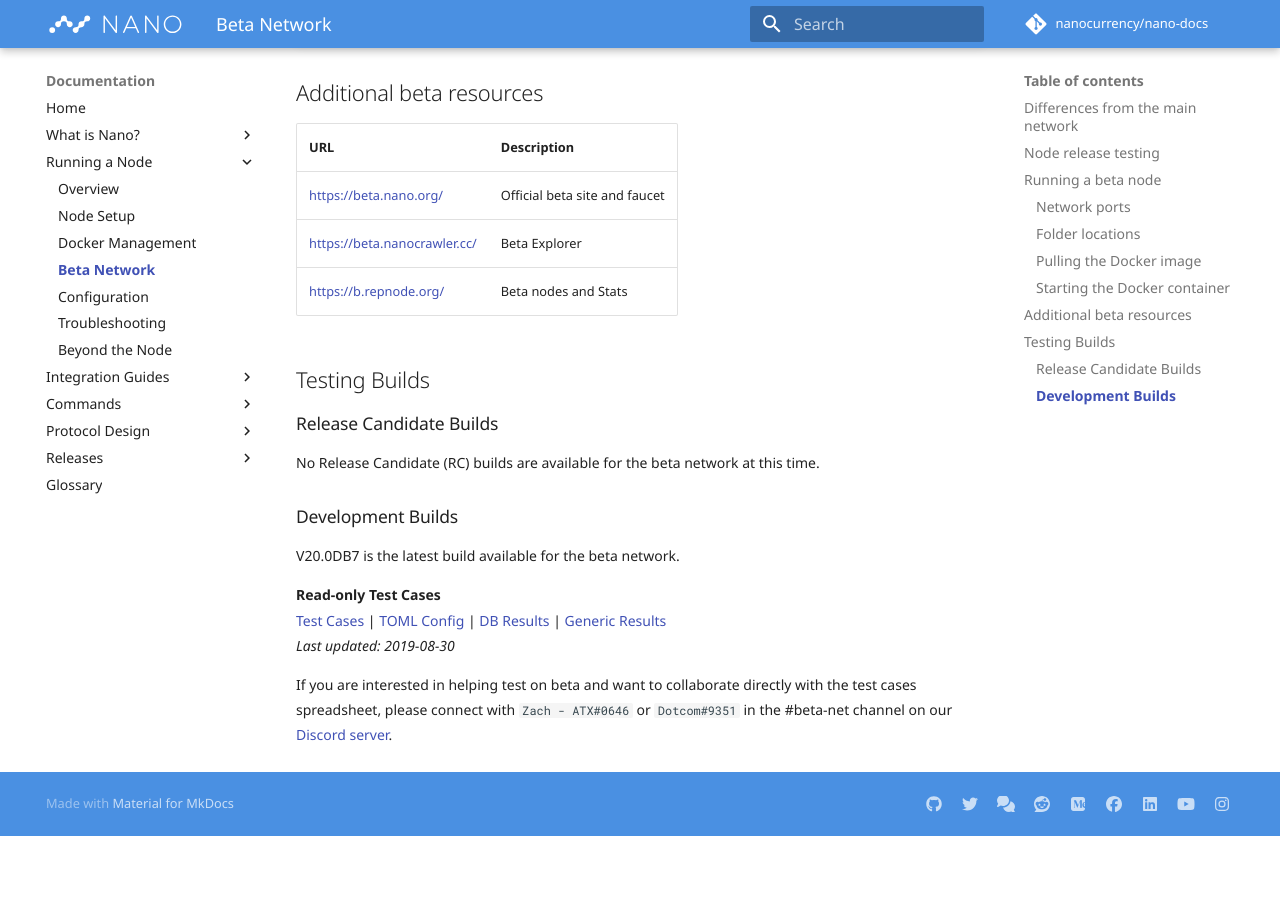
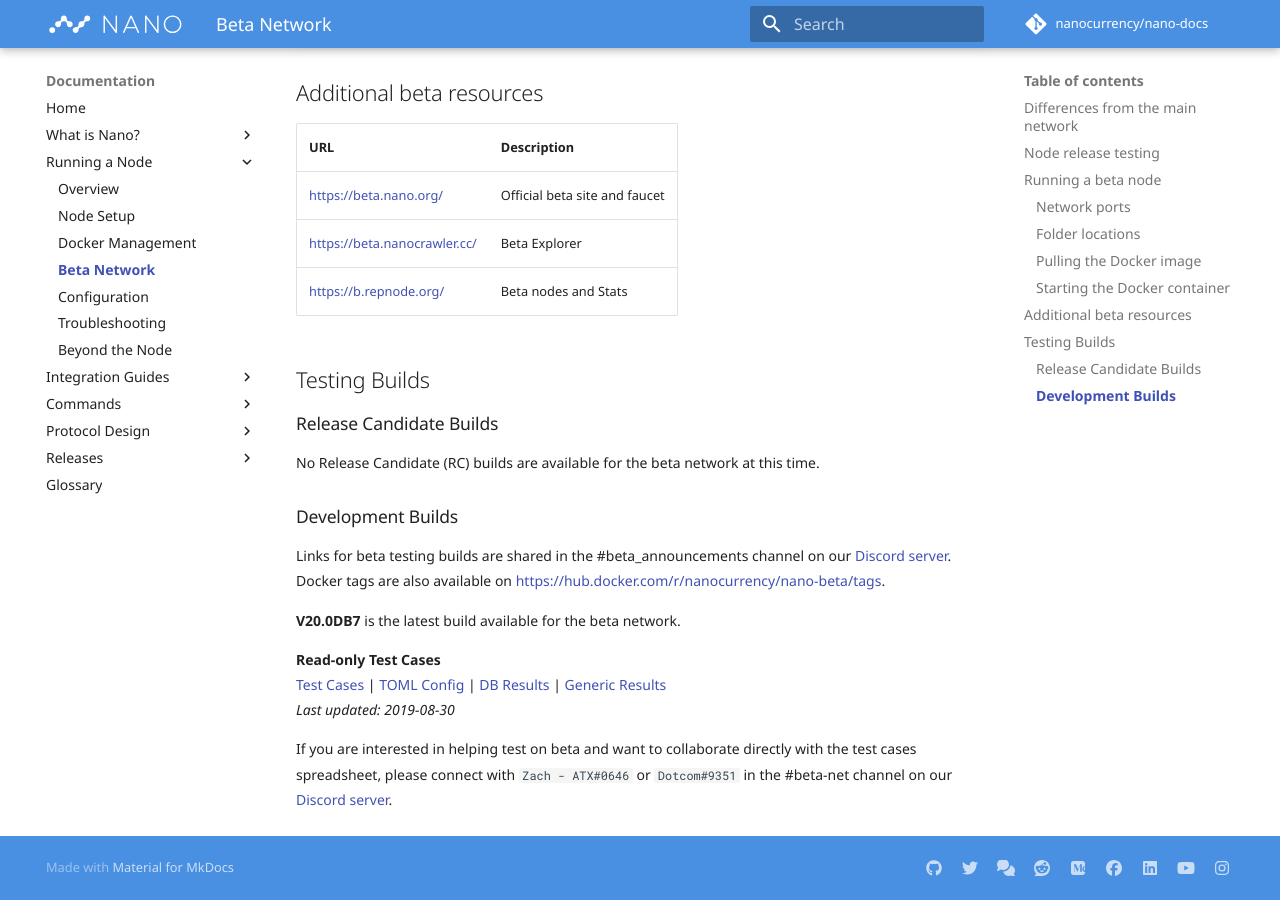
Before and after one commit to nanocurrency/nano-docs, an MkDocs documentation site: the page built from docs/running-a-node/beta-network.md, in a window 1280 px wide and 900 px high, scrolled down 2817 px. Built offline with MkDocs 1.6.1 and Material for MkDocs 9.7.7, drawn with Linux system fonts in a browser that asks for light colours; comment, search, counter and statistics services are not loaded; before the commit the page ends 3653 px from its top, so only the background shows below that.

Commit message:
Clarify beta build link locations

```diff
--- a/docs/running-a-node/beta-network.md
+++ b/docs/running-a-node/beta-network.md
@@ -100,7 +100,9 @@
 No Release Candidate (RC) builds are available for the beta network at this time.
 
 ### Development Builds
-V20.0DB7 is the latest build available for the beta network.
+Links for beta testing builds are shared in the #beta_announcements channel on our [Discord server](https://chat.nano.org). Docker tags are also available on https://hub.docker.com/r/nanocurrency/nano-beta/tags.
+
+**V20.0DB7** is the latest build available for the beta network.
 
 **Read-only Test Cases**
 [Test Cases](/testcases/Cases.html)  |  [TOML Config](/testcases/TOML%20Config.html)  |  [DB Results](/testcases/DB%20results.html)  | [Generic Results](/testcases/Generic%20results.html)
```
